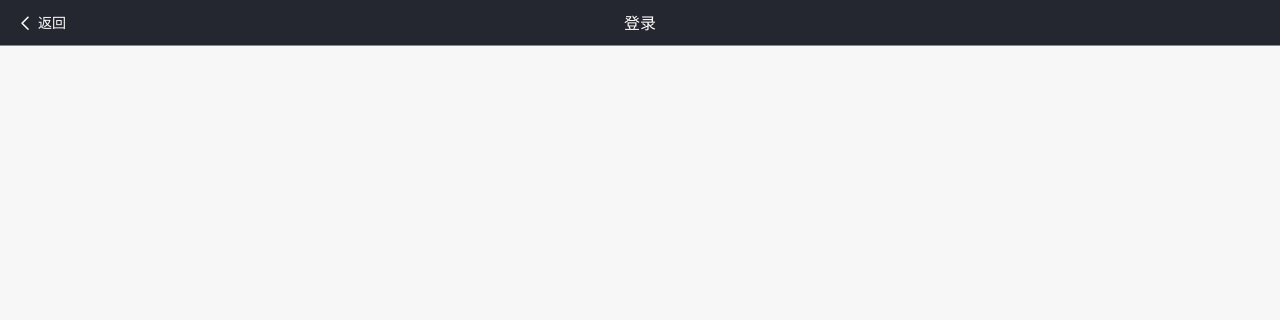
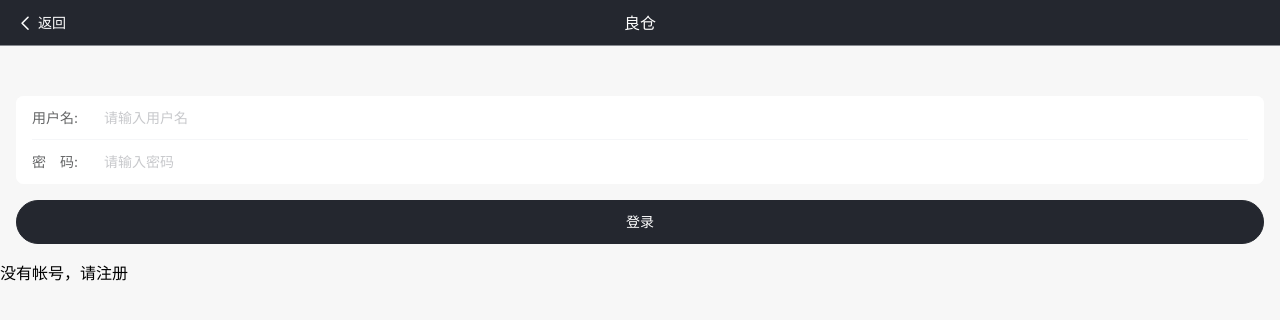
Before and after one commit to wjian22/2206-lcapp, a Vue app: page /#/login in a window 1280 px wide. Shown: the top 320 px of the page. Built offline with nearby package versions, Linux system fonts and the light colour scheme.

Commit message:
lcapp-day7

```diff
--- a/src/api/index.js
+++ b/src/api/index.js
@@ -68,4 +68,22 @@ export default {
     return data.data;
   },
 
+  // 请求分类数据的方法
+  async getUserData(obj){
+    let { data } = await axios.post('http://159.75.89.136:3000/api_user', qs.stringify(obj));
+    //console.log(data);
+    return data;
+  },
+
+  // 查看购物车数据的方法
+  async getCartViewData(obj){
+    let { data } = await axios.post('http://159.75.89.136:3000/api_cart', qs.stringify(obj));
+    if(data.code != 0){
+      console.log(data)
+      console.log('查看购物车数据的方法');
+      return;
+    };
+    return data.data;
+  },
+
 }
--- /dev/null
+++ b/src/components/ref.vue
@@ -0,0 +1,19 @@
+<template>
+  <div>我是子组件</div>
+</template>
+<script>
+
+  export default {
+    data(){
+      return {
+        msg : '哈哈'
+      }
+    },
+    methods : {
+      hello(){
+        console.log('hello');
+      }
+    }
+  }
+
+</script>
--- a/src/main.js
+++ b/src/main.js
@@ -12,6 +12,9 @@ import './assets/fonts/iconfont.css'
 
 // 引入vant模块
 import Vant from './vant'
+
+//引入vant 轻提示样式
+import 'vant/es/toast/style'
 
 // 引入axios
 // import Axios from 'axios'
@@ -37,3 +40,4 @@ app.use(router)
 app.use(Vant)
 
 app.mount('#app')
+// console.log(app);
--- a/src/router/index.js
+++ b/src/router/index.js
@@ -10,6 +10,7 @@ import UserView from '../views/UserView.vue'
 import SearchView from '../views/SearchView.vue'
 import ProductView from '../views/ProductView.vue'
 import ClassifyListView from '../views/ClassifyListView.vue'
+import RegisterView from '../views/RegisterView.vue'
 
 //配置路由
 let routes = [
@@ -49,6 +50,11 @@ let routes = [
 		path : '/login',
 		component : LoginView
 	},
+	//注册路由页面
+	{
+		path : '/register',
+		component : RegisterView
+	},
 ]
 
 // 创建路由实例
--- a/src/views/ClassifyListView.vue
+++ b/src/views/ClassifyListView.vue
@@ -2,7 +2,7 @@
   <div id="classify-list">
 
     <!-- 分类列表里面 调用导航栏 -->
-    <wj-navbar title="商品列表" :show-icon-cart="false" cart-number="6"></wj-navbar>
+    <wj-navbar title="商品列表" :show-icon-cart="showIconCart" :cart-number="cartNumber"></wj-navbar>
     <!-- <wj-navbar title="商品列表" :show-icon-cart="false" cart-number="6"></wj-navbar> -->
 
     <h1 v-for="item in 30">上{{item}}</h1>
@@ -15,6 +15,32 @@
 import WjNavbar from '../components/WjNavbar.vue'
 
 export default {
+
+  mounted(){
+    this.showIconCart = window.localStorage.getItem('token') ? true : false;
+    this.getCartCount();
+  },
+
+  data(){
+    return {
+      showIconCart : false,
+      cartNumber : 0
+    }
+  },
+
+
+  methods : {
+    // 求购物车数量
+    getCartCount(){
+      this.api.getCartViewData({
+        status : 'viewcart',
+        userId : window.localStorage.getItem('token')
+      }).then(result => {
+        this.cartNumber = result.length;
+      })
+    }
+  },
+
   components : {
     WjNavbar,
   }
--- a/src/views/LoginView.vue
+++ b/src/views/LoginView.vue
@@ -1,12 +1,153 @@
 <template>
 	<div id="login-view">
 		<!-- 登录里面调用 -->
-		<wj-navbar title="登录"></wj-navbar>
+		<wj-navbar title="良仓"></wj-navbar>
+
+		<div class="login-content">
+		<!-- 表单 -->
+			<van-form ref="vanForm">
+				<van-cell-group inset>
+					<!-- 用户名 -->
+					<van-field
+					v-model="username"
+					name="username"
+					label="用户名"
+					placeholder="请输入用户名"
+					colon
+					clearable
+					show-error
+					label-width="60"
+					:rules="ruleUser"
+					/>
+
+					<!-- 密码 -->
+					<van-field
+					type="password"
+					name="password"
+					v-model="pwd"
+					label="密　码"
+					placeholder="请输入密码"
+					colon
+					clearable
+					show-error
+					label-width="60"
+					:rules="rulePwd"
+					/>
+				</van-cell-group>
+
+				<div style="margin: 16px;">
+					<van-button @click="clickLoginBtnH" color="#24272F" round block type="primary">
+						登录
+					</van-button>
+				</div>
+
+			</van-form>
+		</div>
+
+		<div @click="toRegisterH">没有帐号，请注册</div>
+
 	</div>
 </template>
 
 <script>
+	// import Ref from '../components/ref.vue'
+
+	export default {
+
+		data(){
+			return {
+				username : '',
+				ruleUser : [
+					{required : true, message: '用户名不能为空', trigger : 'onBlur'},
+					// {pattern : /^[0-9a-z_]{3,12}$/g, message: '用户名必须为3-12位数字字母组成', trigger : 'onBlur'},
+					// {validator : this.validatorUser, message : '不能为空' }
+
+				],
+				pwd : '',
+				rulePwd : [
+				{required : true, message: '密码不能为空', trigger : 'onBlur'},
+				]
+
+			}
+		},
+
+		methods : {
+			// 校验函数
+			validatorUser(val){
+				if(val == ''){
+				  console.log('校验函数' + val)
+					return false;
+				};
+
+				if(!(/^[0-9a-z]{3,12}$/g.test(val))){
+					return false;
+				}
+
+				// console.log('校验函数' + val)
+				// 返回boolean值来确定
+				return true
+			},
+
+			clickLoginBtnH(){
+				// 调用组件实例方法
+				this.$refs.vanForm.validate().then(async res => {
+					// 添加交互登录中
+					this.$toast.loading({
+						message: '正在登录...',
+						position : 'top',
+						duration : 0,
+						forbidClick : true
+					});
+
+					// 校验成功，去请求后台登录
+					let result = await this.api.getUserData({
+						status : 'login',
+						username : this.username,
+						password : this.pwd
+					});
+
+					this.$toast.clear();
+
+					// console.log(result);
+					if(result.code != 0){
+						this.$toast.fail({
+							message: '密码或用户名错误',
+							position : 'top',
+							duration : 2000,
+							forbidClick : true
+						});
+						return;
+					};
+
+					this.$toast.success({
+						message: '登录成功',
+						position : 'top',
+						duration : 1000,
+						forbidClick : true
+					});
+					// 登录状态持有
+					window.localStorage.setItem('token', result.user_id);
+					window.localStorage.setItem('username', result.username);
+					// 路由返回
+					this.$router.back();
+
+				}).catch(err => {
+					console.log(err)
+				});
+
+			},
+
+			toRegisterH(){
+				this.$router.push('/register');
+			}
+		}
+	}
 </script>
 
-<style>
+<style lang="less" scoped>
+
+	.login-content{
+		padding-top: 50px;
+	}
+
 </style>
--- a/src/views/NavbarView.vue
+++ b/src/views/NavbarView.vue
@@ -33,7 +33,7 @@
 				tabbarList : [
 					{id : 1, to : '/navbar/index', text : '首页', icon : 'wap-home-o', iconAc : 'wap-home', badge : ''},
 					{id : 2, to : '/navbar/classify', text : '分类', icon : 'point-gift-o', iconAc : 'point-gift', badge : ''},
-					{id : 3, to : '/navbar/cart', text : '购物车', icon : 'shopping-cart-o', iconAc : 'shopping-cart', badge : '3'},
+					{id : 3, to : '/navbar/cart', text : '购物车', icon : 'shopping-cart-o', iconAc : 'shopping-cart', badge : '34'},
 					{id : 4, to : '/navbar/user', text : '我的', icon : 'manager-o', iconAc : 'manager', badge : ''},
 				]
 			}
--- /dev/null
+++ b/src/views/RegisterView.vue
@@ -0,0 +1,5 @@
+<template>
+  <div id="register-view">
+    注册
+  </div>
+</template>
```
Also changed, not shown: src/vant/index.js (+9 -1 lines).
